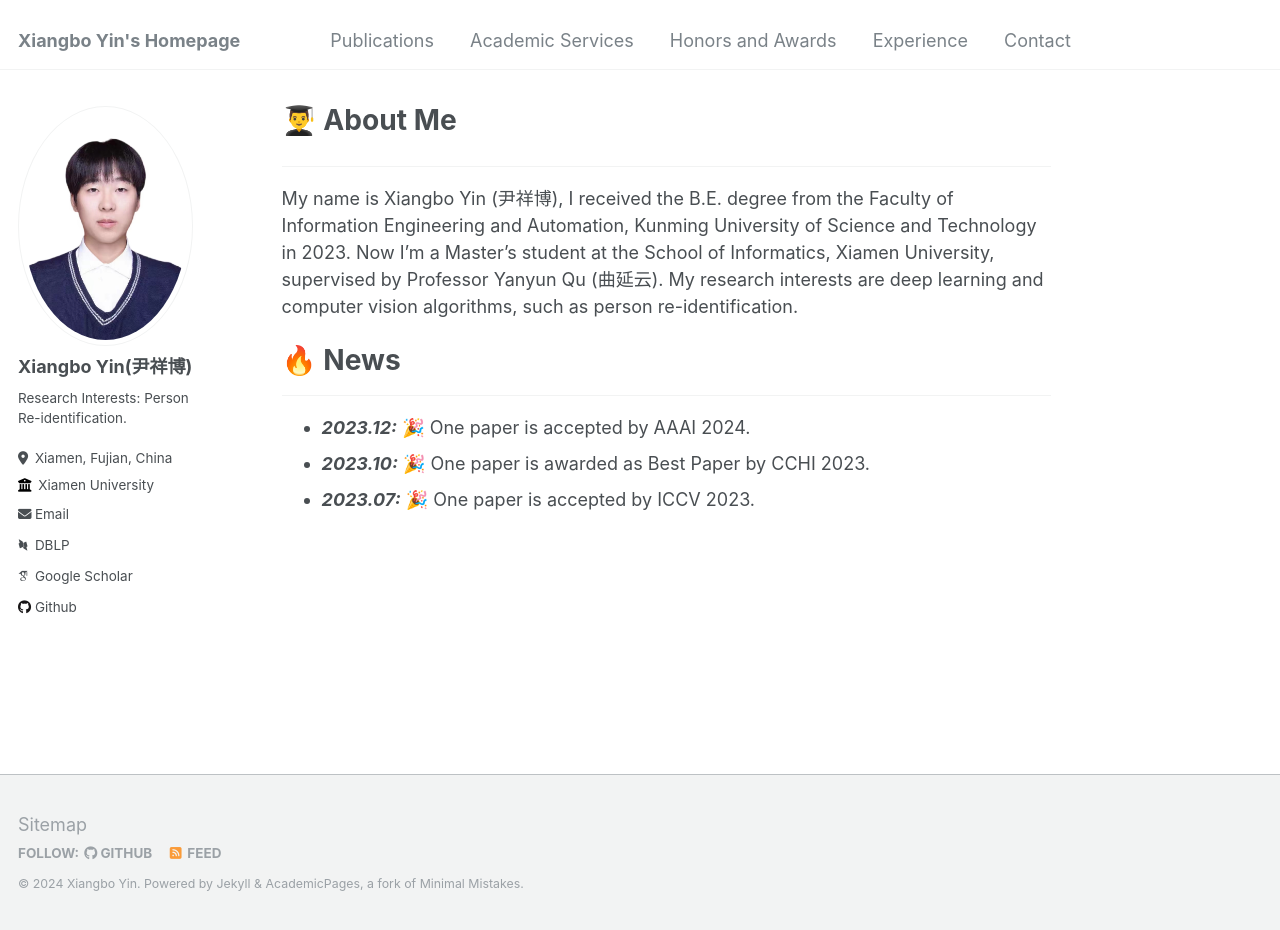
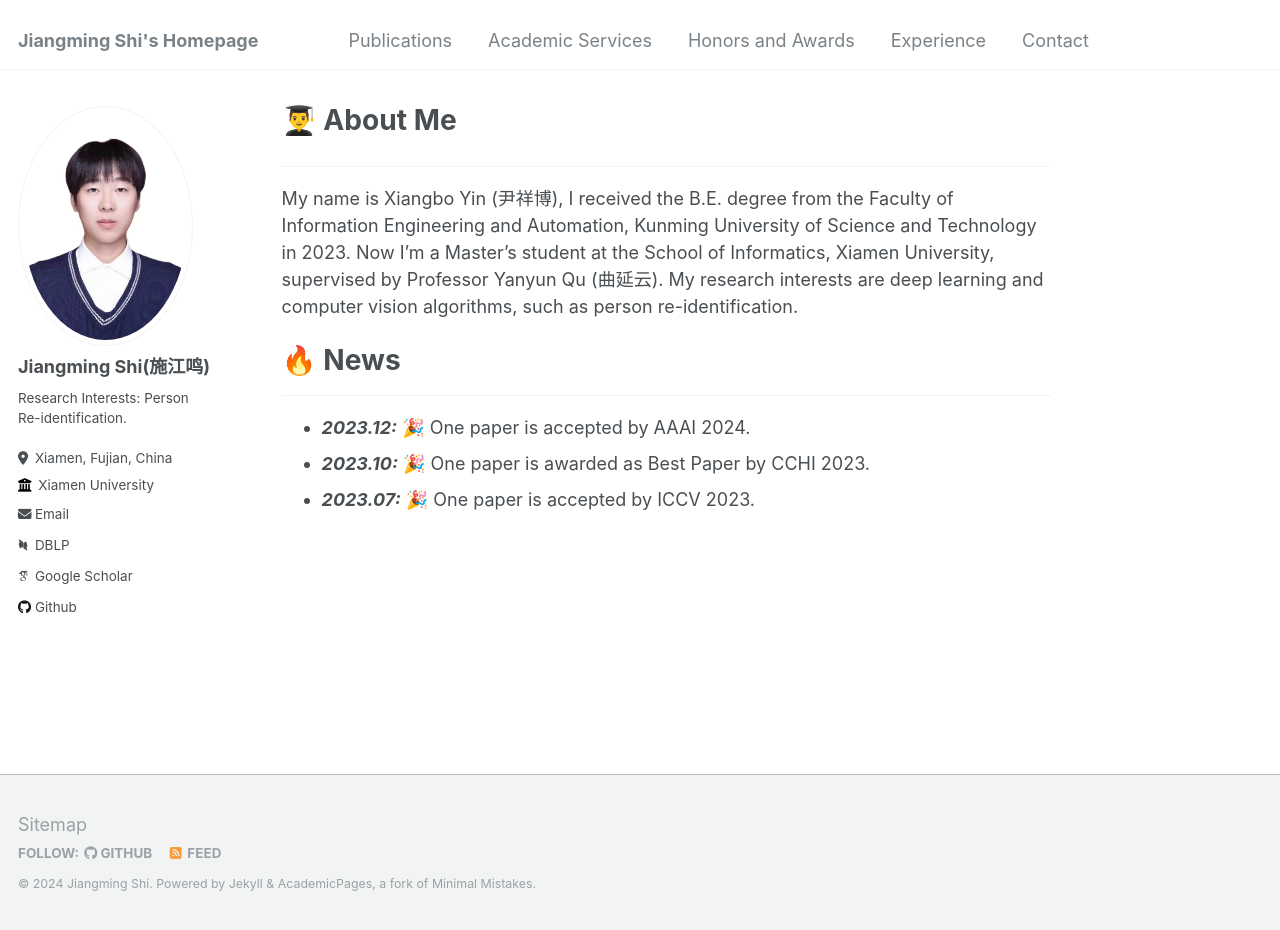
Before and after one commit to shijiangming1/shijiangming1.github.io, a Jekyll site: the page built from _pages/about.md, in a window 1280 px wide and 930 px high. Built offline with Jekyll 4.4.1, drawn with Linux system fonts in a browser that asks for light colours; some web fonts are replaced.

Commit message:
Update _config.yml

```diff
--- a/_config.yml
+++ b/_config.yml
@@ -8,13 +8,13 @@
 
 # Basic Site Settings
 locale                   : "en-US"
-title                    : "Xiangbo Yin's Homepage"
+title                    : "Jiangming Shi's Homepage"
 title_separator          : "-"
-name                     : &name "Xiangbo Yin"
+name                     : &name "Jiangming Shi"
 description              : &description "Xiamen University"
 url                      : https://xiangboyin.github.io # the base hostname & protocol for your site e.g. "https://mmistakes.github.io"
 baseurl                  : "" # the subpath of your site, e.g. "/blog"
-repository               : "XiangboYin/xiangboyin.github.io"
+repository               : "shijiangming1/shijiangming1.github.io"
 
 # Site Author - The following control what appear as part of the author content on the side bar.
 #               If a field is blank the icon and link will not appear, otherwise it will be shown.
@@ -22,18 +22,18 @@ repository               : "XiangboYin/xiangboyin.github.io"
 author:
   # Biographic information
   avatar           : "yxb-profile.jpg"
-  name             : "Xiangbo Yin(尹祥博)"
+  name             : "Jiangming Shi(施江鸣)"
   pronouns         : # example: "she/her"
   bio              : "Research Interests: Person Re-identification. "
   location         : "Xiamen, Fujian, China"
   employer         : "Xiamen University"
   uri              : # URL
-  email            : "xiangboyin@stu.xmu.edu.cn"
+  email            : "jiangming.shi@outlook.com"
 
   # Academic websites
   arxiv            : # URL - Update with the correct link to your profile
-  googlescholar    : "https://scholar.google.com/citations?user=H1rqfM4AAAAJ&hl=zh-CN"
-  dblp             : "https://dblp.org/pid/364/6552.html"
+  googlescholar    : "https://scholar.google.com/citations?user=Go9q2jsAAAAJ&hl=zh-CN"
+  dblp             : "https://dblp.org/pid/304/1527.html"
   impactstory      : # URL
   orcid            : #"http://orcid.org/yourorcidurl"
   semantic         : # URL
@@ -44,7 +44,7 @@ author:
   bitbucket        : # Username - Update with your username on the site
   codepen          : # Username
   dribbble         : # Username
-  github           : "XiangboYin"
+  github           : "shijiangming1"
   kaggle           : # Username
   stackoverflow    : # User number or user number and name (i.e., use "1" or "1/jeff-atwood")
 
```
